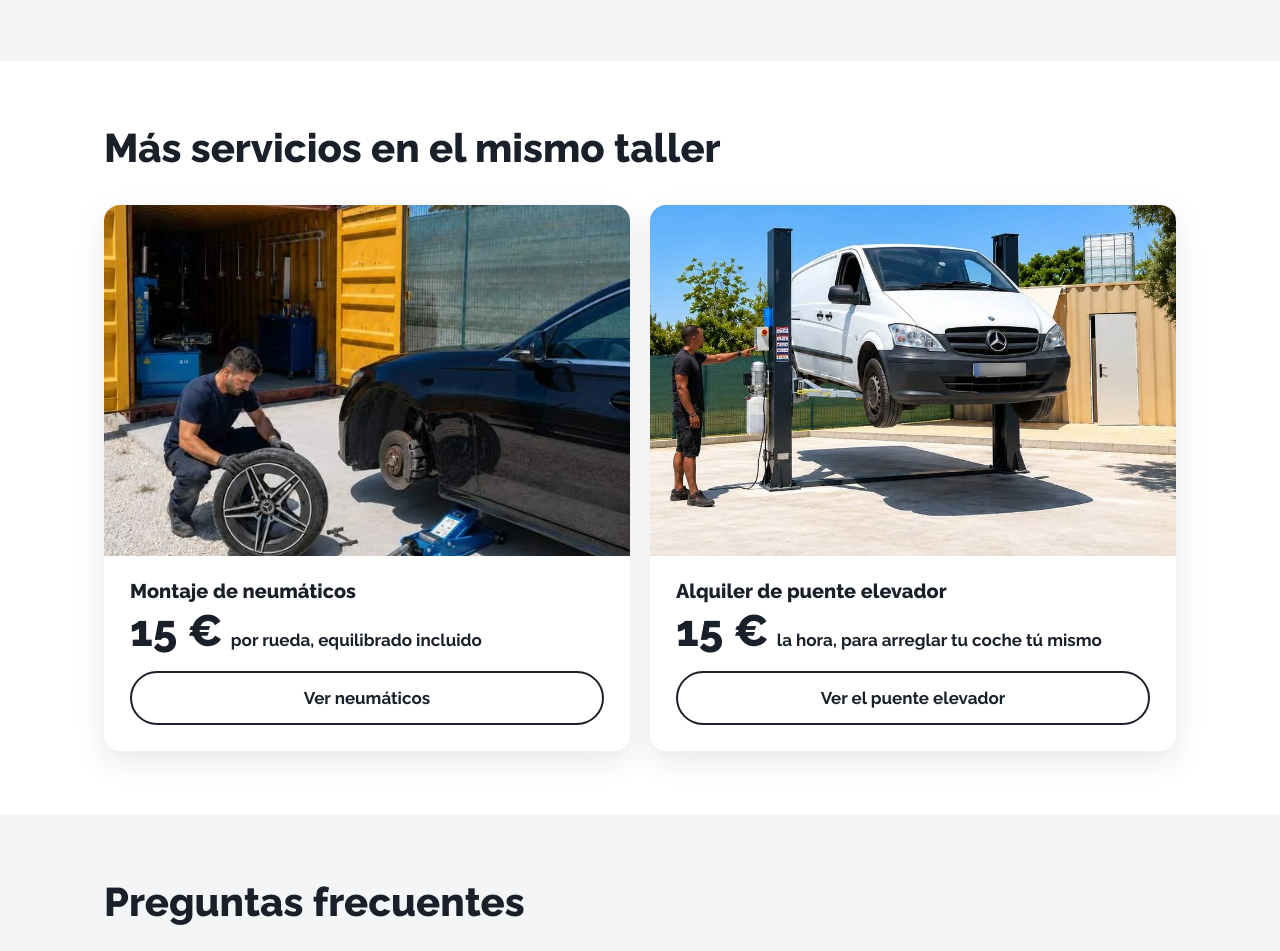
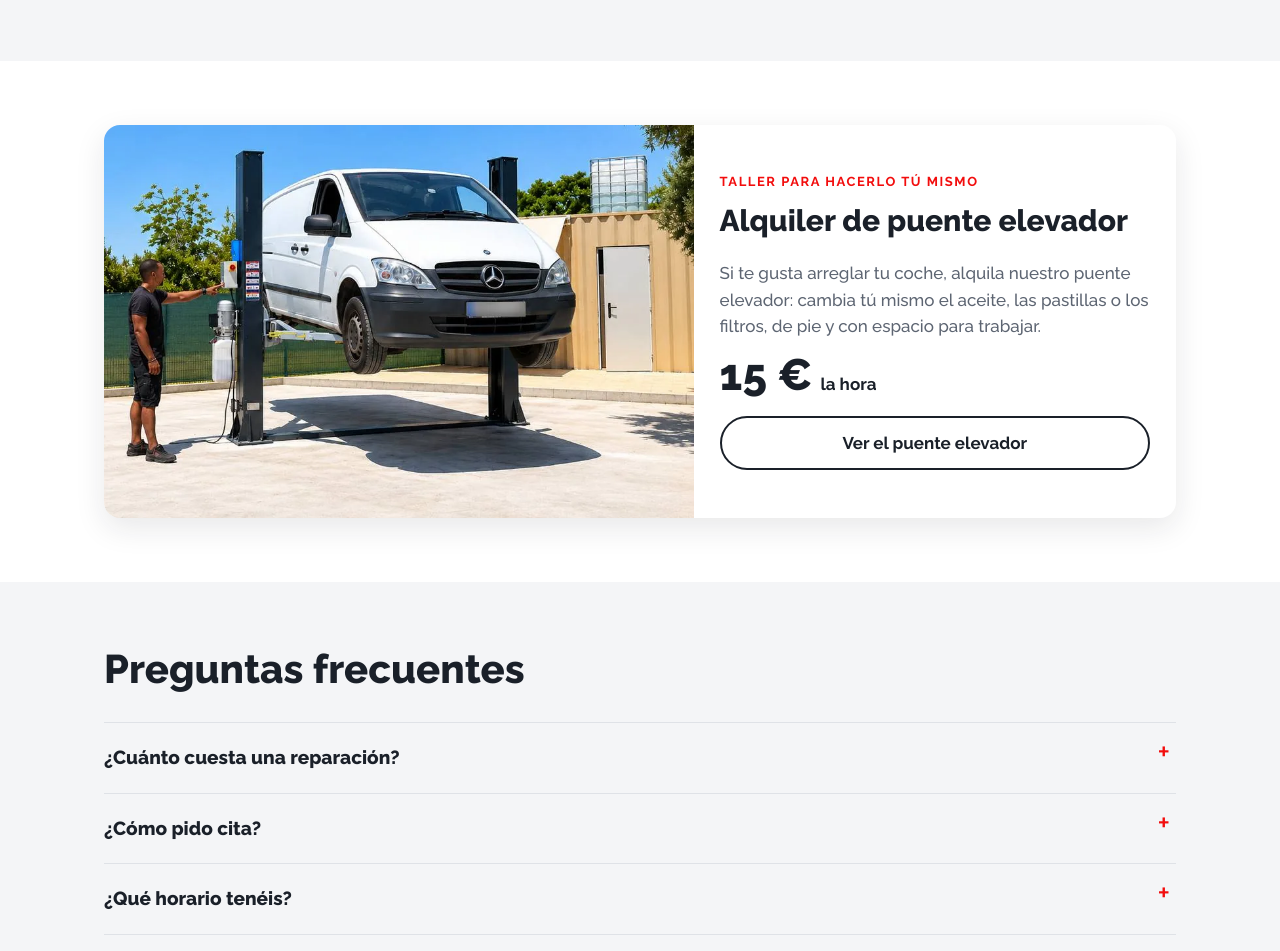
Before and after one commit to hollybest/dominion-site, a plain HTML site: page docs/index.html in a window 1280 px wide. Shown: the part 3489-4440 px from the top of the page. Drawn offline with Linux system fonts and the light colour scheme.

Commit message:
Portada: sin foto repetida, una tarjeta ancha para el puente elevador
Co-Authored-By: Claude Sonnet 5.5 <noreply@anthropic.com>
Claude-Session: https://claude.ai/code/session_01AJ6DVeWri6wiLWCUx9QipW

```diff
--- a/docs/assets/css/site.css
+++ b/docs/assets/css/site.css
@@ -226,3 +226,6 @@ p{margin:0}
 .tile.has-img .tb{display:flex;flex-direction:column;align-items:flex-start;flex:1;padding:22px 24px 26px}
 .side-img{display:block;width:100%;height:auto;aspect-ratio:3/2;object-fit:cover;border-radius:var(--r);margin-top:30px}
 .works.one{grid-template-columns:1fr}
+.card-wide{display:grid;grid-template-columns:1.1fr .9fr;align-items:center}
+.card-wide .card-img{height:100%;aspect-ratio:auto;object-fit:cover}
+@media(max-width:860px){.card-wide{grid-template-columns:1fr}.card-wide .card-img{aspect-ratio:3/2;height:auto}}
--- a/docs/index.html
+++ b/docs/index.html
@@ -149,25 +149,16 @@ gtag('js',new Date());
 
 <section class="sec">
   <div class="wrap">
-    <h2 class="h2">Más servicios en el mismo taller</h2>
-    <div class="grid g2">
-      <article class="card">
-        <img class="card-img" src="/dominion-site/assets/img/neumaticos.webp" alt="Mecánico cambiando una rueda en el taller de Alicante" width="640" height="487" loading="lazy">
-        <div class="card-body">
-          <h3>Montaje de neumáticos</h3>
-          <p class="price"><b>15 €</b> por rueda, equilibrado incluido</p>
-          <div class="btn-row"><a class="btn btn-line" href="/dominion-site/neumaticos/">Ver neumáticos</a></div>
-        </div>
-      </article>
-      <article class="card">
-        <img class="card-img" src="/dominion-site/assets/img/puente-elevador.webp" alt="Furgoneta subida a un puente elevador de dos columnas en el taller de Alicante" width="900" height="600" loading="lazy">
-        <div class="card-body">
-          <h3>Alquiler de puente elevador</h3>
-          <p class="price"><b>15 €</b> la hora, para arreglar tu coche tú mismo</p>
-          <div class="btn-row"><a class="btn btn-line" href="/dominion-site/puente-elevador/">Ver el puente elevador</a></div>
-        </div>
-      </article>
-    </div>
+    <article class="card card-wide">
+      <img class="card-img" src="/dominion-site/assets/img/puente-elevador.webp" alt="Furgoneta subida a un puente elevador de dos columnas en el taller de Alicante" width="900" height="600" loading="lazy">
+      <div class="card-body">
+        <p class="eyebrow">Taller para hacerlo tú mismo</p>
+        <h3 style="font-size:30px">Alquiler de puente elevador</h3>
+        <p class="note">Si te gusta arreglar tu coche, alquila nuestro puente elevador: cambia tú mismo el aceite, las pastillas o los filtros, de pie y con espacio para trabajar.</p>
+        <p class="price" style="margin-top:14px"><b>15 €</b> la hora</p>
+        <div class="btn-row"><a class="btn btn-line" href="/dominion-site/puente-elevador/">Ver el puente elevador</a></div>
+      </div>
+    </article>
   </div>
 </section>
 
--- a/src/assets/css/site.css
+++ b/src/assets/css/site.css
@@ -226,3 +226,6 @@ p{margin:0}
 .tile.has-img .tb{display:flex;flex-direction:column;align-items:flex-start;flex:1;padding:22px 24px 26px}
 .side-img{display:block;width:100%;height:auto;aspect-ratio:3/2;object-fit:cover;border-radius:var(--r);margin-top:30px}
 .works.one{grid-template-columns:1fr}
+.card-wide{display:grid;grid-template-columns:1.1fr .9fr;align-items:center}
+.card-wide .card-img{height:100%;aspect-ratio:auto;object-fit:cover}
+@media(max-width:860px){.card-wide{grid-template-columns:1fr}.card-wide .card-img{aspect-ratio:3/2;height:auto}}
```
Also changed, not shown: src/pages/es/inicio.html (+10 -19 lines).
